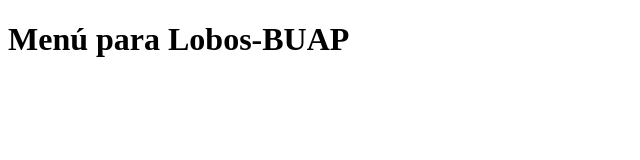
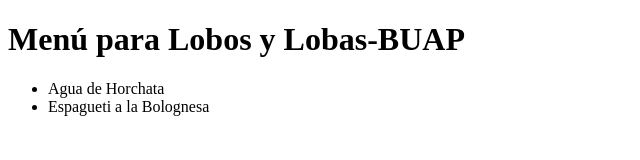
Before and after one commit to AngelGZA/menu, a plain HTML site: page index.html in a window 1280 px wide. Shown: the whole page, without its empty margins (0-640 px from the left). Drawn offline with Linux system fonts and the light colour scheme.

Commit message:
menu modificado

```diff
--- a/index.html
+++ b/index.html
@@ -6,6 +6,10 @@
     <title>MENÚ</title>
 </head>
 <body>
-    <h1>Menú para Lobos-BUAP</h1>
+    <h1>Menú para Lobos y Lobas-BUAP</h1>
+    <ul>
+        <li>Agua de Horchata</li>
+        <li>Espagueti a la Bolognesa</li>
+    </ul>
 </body>
 </html>
```
